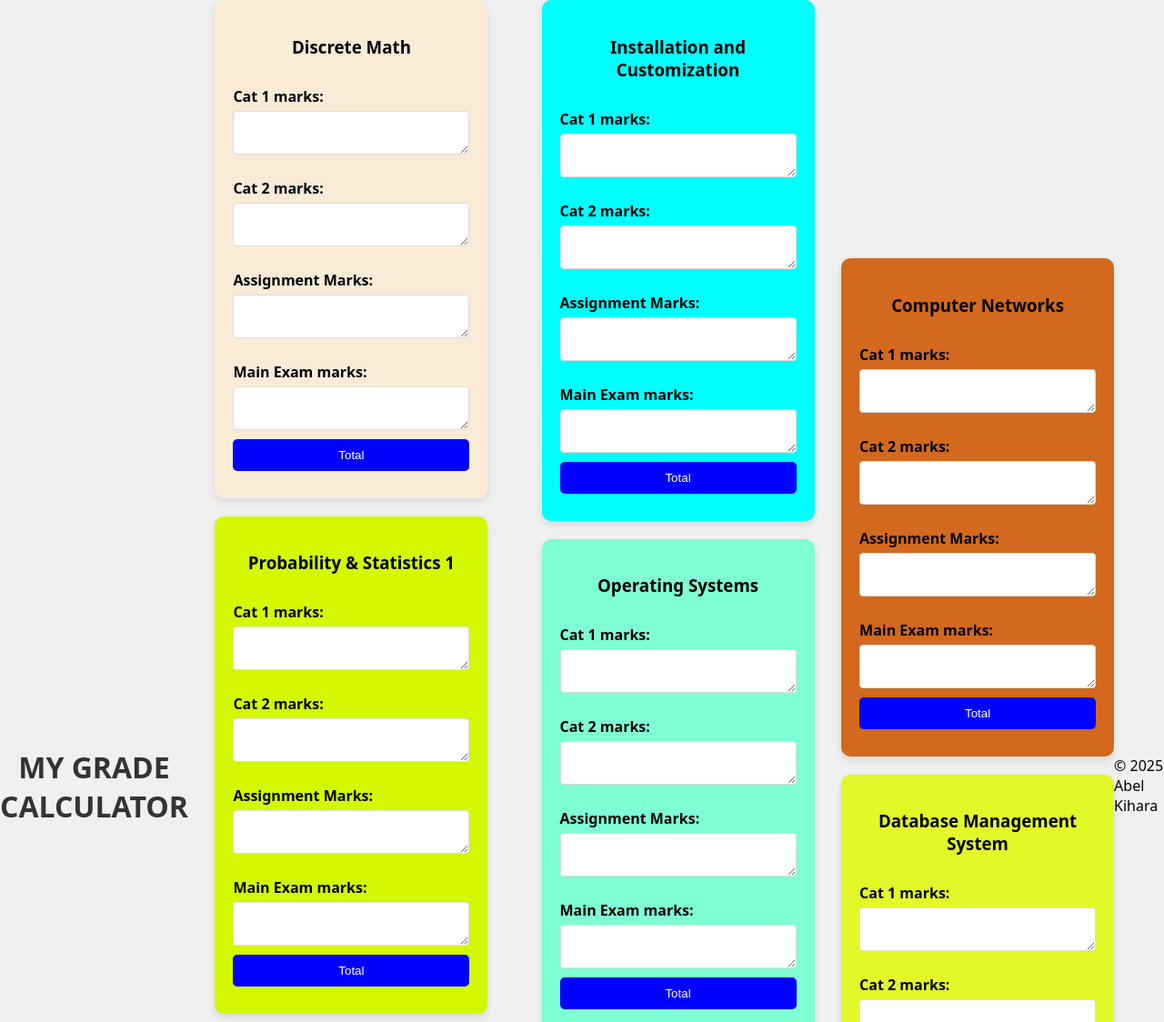
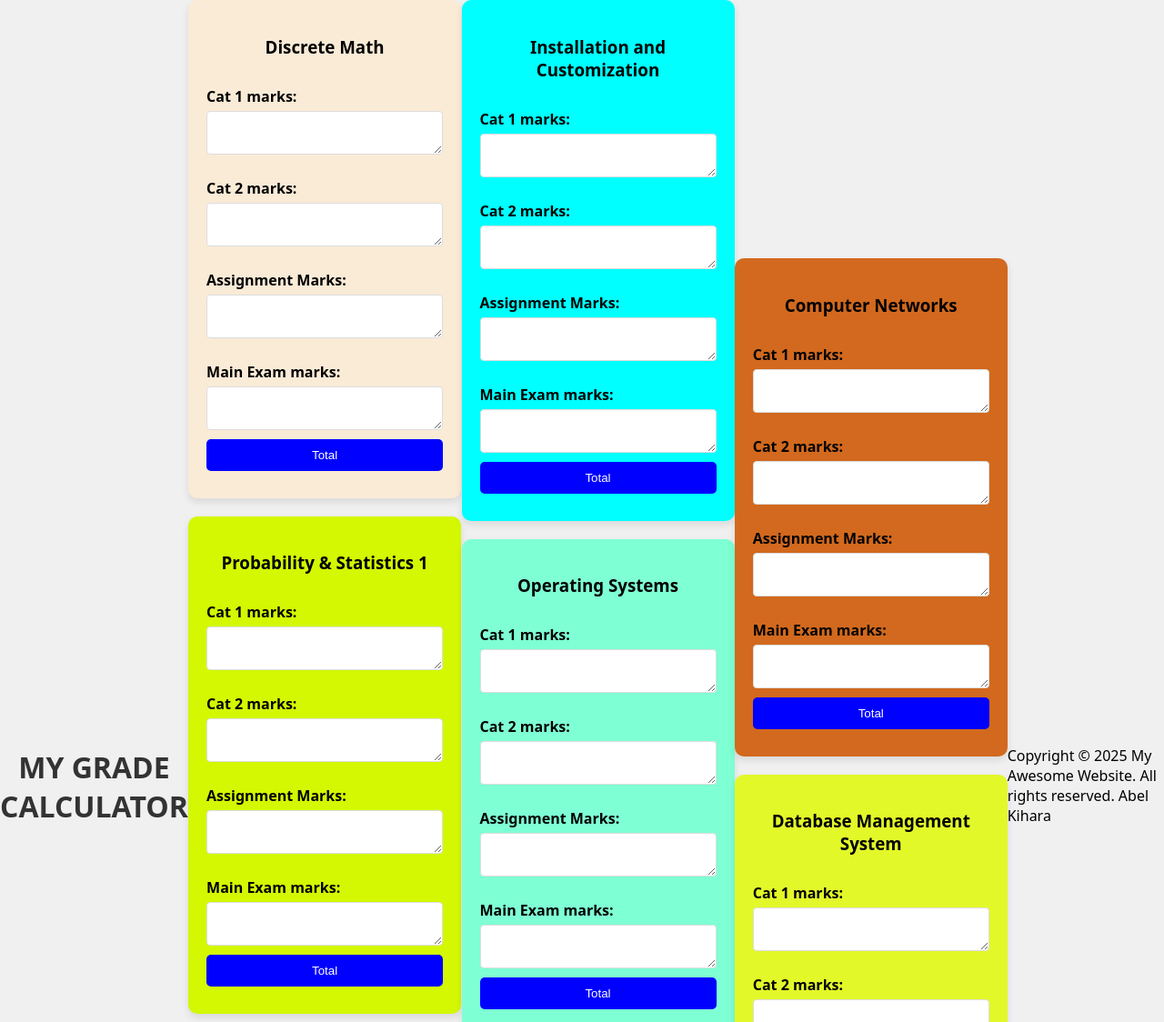
Before and after one commit to Boulder1-kihara/grade-calculator-, a plain HTML site: page index.html in a window 1280 px wide. Shown: the top 1124 px of the page at 91% size. Drawn offline with Linux system fonts and the light colour scheme.

Commit message:
Update index.html

```diff
--- a/index.html
+++ b/index.html
@@ -306,6 +306,8 @@
             messageArea.style.display = "block";
         }
     </script>
-    <p>&copy; 2025 Abel Kihara</p>
 </body>
+<footer>
+  <p>Copyright &copy; 2025 My Awesome Website. All rights reserved. Abel Kihara</p>
+</footer>
 </html>
```
